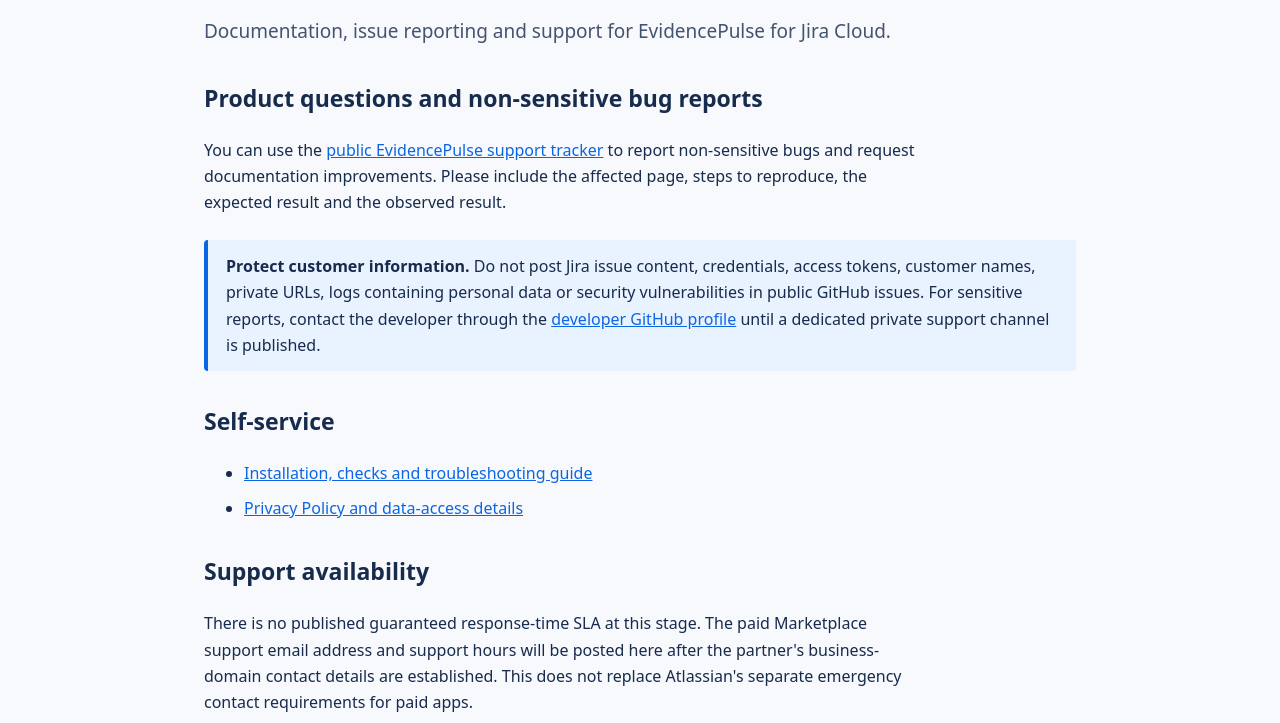
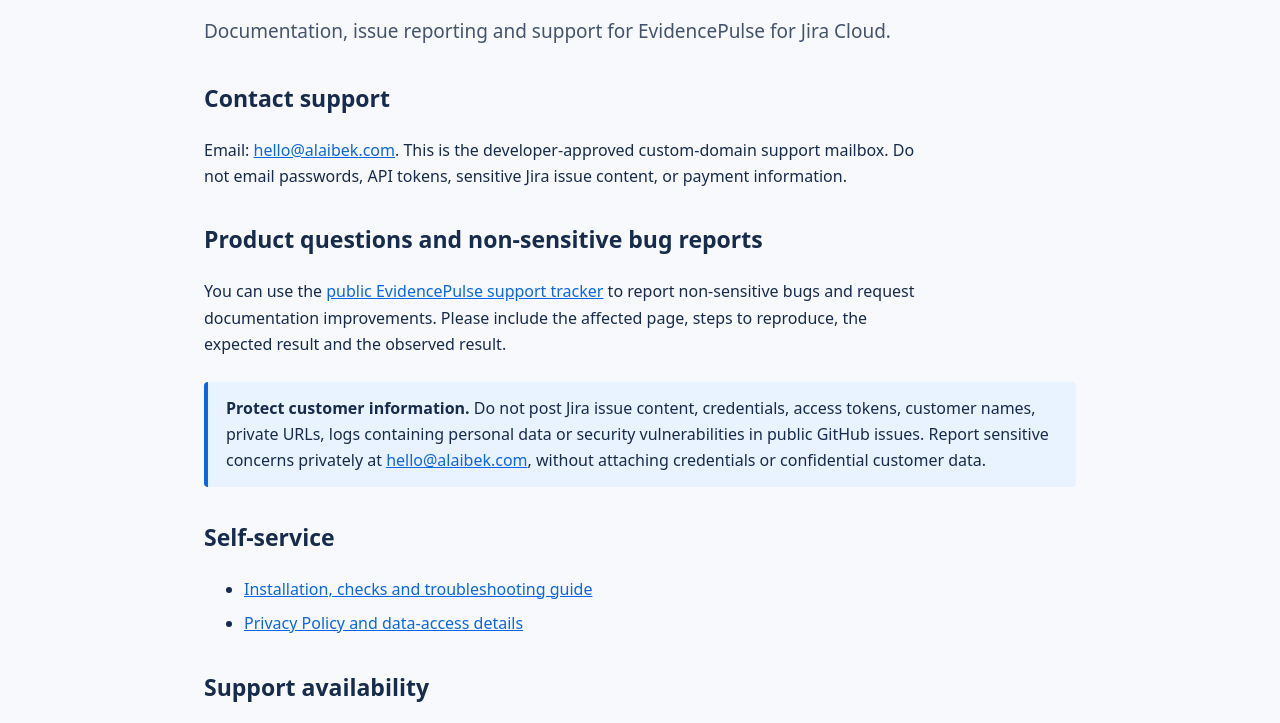
Before and after one commit to lunauulu-lang/evidencepulse-docs, a plain HTML site: page support.html in a window 1280 px wide. Shown: the part 223-946 px from the top of the page. Drawn offline with Linux system fonts and the light colour scheme.

Commit message:
Add support email and current release status to support page

```diff
--- a/support.html
+++ b/support.html
@@ -3,9 +3,10 @@
 <body><div class="top"><div class="top-inner"><a class="brand" href="./">EvidencePulse</a><nav><a href="docs.html">Documentation</a><a href="privacy.html">Privacy</a><a href="support.html" aria-current="page">Support</a></nav></div></div>
 <main><p class="eyebrow">Help and support</p><h1>EvidencePulse Support</h1>
 <p class="lead">Documentation, issue reporting and support for EvidencePulse for Jira Cloud.</p>
+<h2>Contact support</h2><p>Email: <a href="mailto:hello@alaibek.com">hello@alaibek.com</a>. This is the developer-approved custom-domain support mailbox. Do not email passwords, API tokens, sensitive Jira issue content, or payment information.</p>
 <h2>Product questions and non-sensitive bug reports</h2><p>You can use the <a href="https://github.com/lunauulu-lang/evidencepulse-docs/issues">public EvidencePulse support tracker</a> to report non-sensitive bugs and request documentation improvements. Please include the affected page, steps to reproduce, the expected result and the observed result.</p>
-<div class="notice"><strong>Protect customer information.</strong> Do not post Jira issue content, credentials, access tokens, customer names, private URLs, logs containing personal data or security vulnerabilities in public GitHub issues. For sensitive reports, contact the developer through the <a href="https://github.com/lunauulu-lang">developer GitHub profile</a> until a dedicated private support channel is published.</div>
+<div class="notice"><strong>Protect customer information.</strong> Do not post Jira issue content, credentials, access tokens, customer names, private URLs, logs containing personal data or security vulnerabilities in public GitHub issues. Report sensitive concerns privately at <a href="mailto:hello@alaibek.com">hello@alaibek.com</a>, without attaching credentials or confidential customer data.</div>
 <h2>Self-service</h2><ul><li><a href="docs.html">Installation, checks and troubleshooting guide</a></li><li><a href="privacy.html">Privacy Policy and data-access details</a></li></ul>
-<h2>Support availability</h2><p>There is no published guaranteed response-time SLA at this stage. The paid Marketplace support email address and support hours will be posted here after the partner's business-domain contact details are established. This does not replace Atlassian's separate emergency contact requirements for paid apps.</p>
+<h2>Support availability</h2><p>EvidencePulse is being prepared for a paid Atlassian Marketplace release. Support is available by email, but no response-time SLA or fixed customer support hours are promised at this stage. Atlassian emergency contact requirements are handled separately by the Marketplace Partner.</p>
 <h2>Current status</h2><p>The public Marketplace listing has not yet been approved or published. Documentation here describes the planned commercial release based on an existing tested Forge application.</p>
 </main><footer><a href="./">Home</a><a href="docs.html">Documentation</a><a href="privacy.html">Privacy</a></footer></body></html>
```
